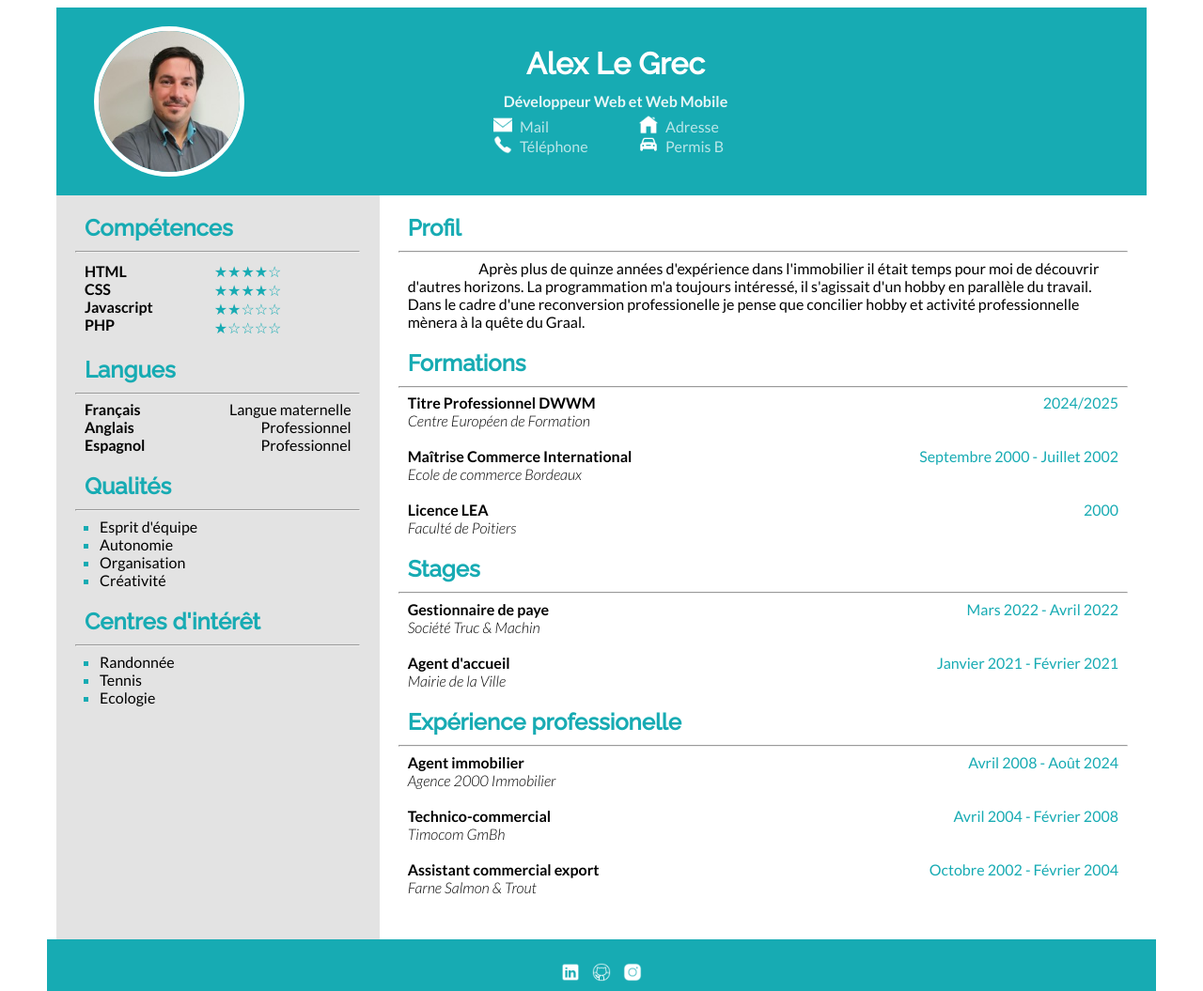
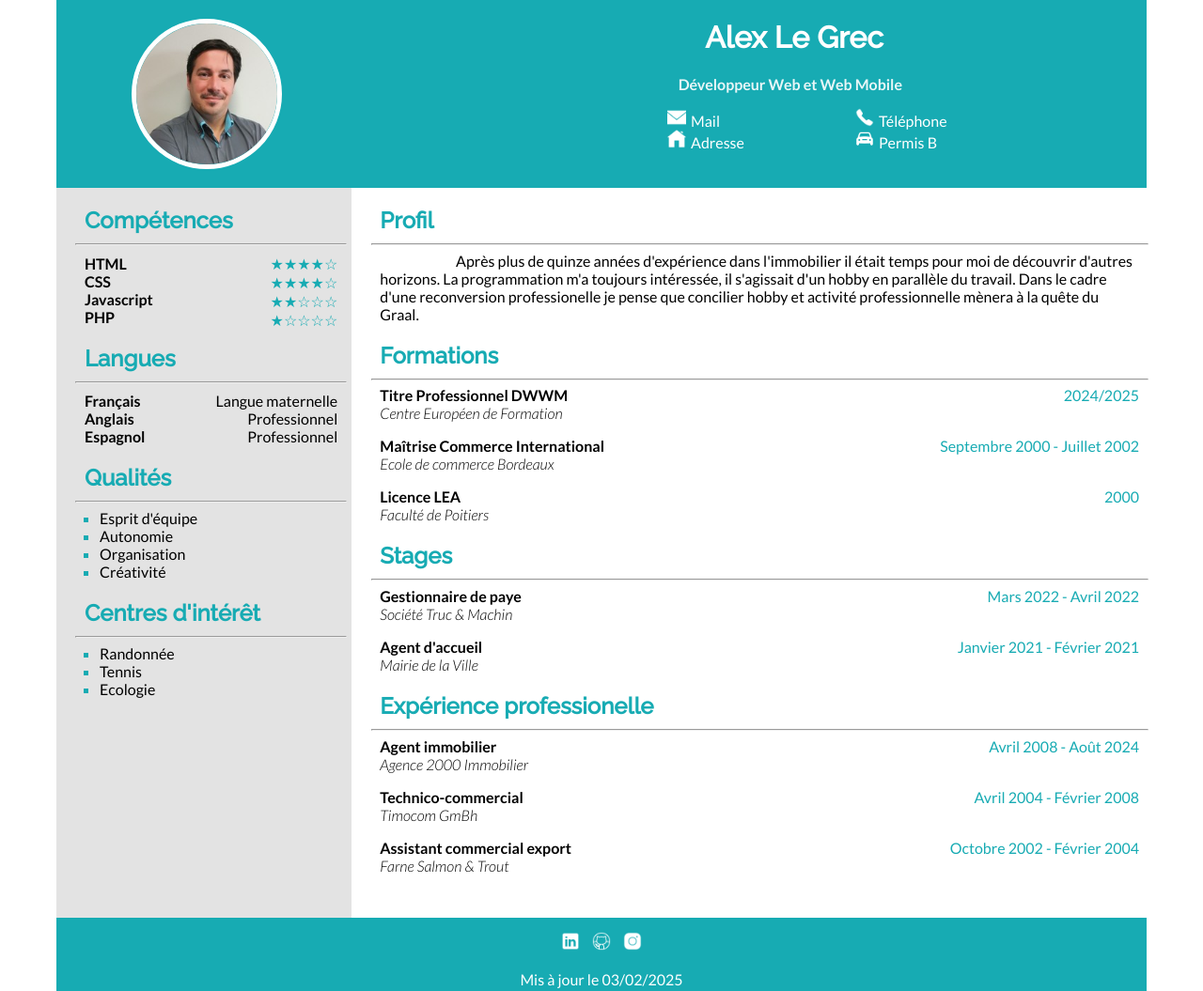
Before and after one commit to NewGit700/CV-en-ligne, a plain HTML site: page index.html in a window 1280 px wide. Shown: the top 1055 px of the page at 94% size. Drawn offline with Linux system fonts and the light colour scheme; files whose address does not match are found by name.

Commit message:
VersionFinale

```diff
--- a/ASSETS/CSS/style.css
+++ b/ASSETS/CSS/style.css
@@ -6,7 +6,7 @@
       url("../fonts/Raleway-Medium.otf") format("opentype"),
       url("../fonts/Raleway-Medium.woff") format("woff");
   }
-
+/*  ----- FONTS -----  */
   h1, h2 {
     font-family: "Raleway", sans-serif;
   }
@@ -15,48 +15,71 @@
     font-family: "Lato", sans-serif;
   }
 
-#cvwrapper, footer {
+  /* -----  Parties  ----- */
+
+body {
     max-width: 1160px;
     margin: auto;
+}
+
+header, footer {
+    background-color: #17abb3;
+}
+
+header, footer  {
+    flex: 1 100%;
+}
+aside {
+    flex: 1 25%;
+}
+main    {
+    flex: 2 75%;
+}
+
+header {
+    color: white;
+    max-height: 200px;
+    width: 1160px;
+}
+
+#wrap {
+    display: flex;
     }
 
 aside {
   background-color: #e3e3e3;
   width: 300px;
   padding-left: 30px;
-  padding-right: 30px;
+  padding-right: 15px;
   height: auto;
 }
 
-section {
+main {
     background-color: white;
-    width: 800px;
+    width: 910px;
     padding-left: 30px;
-    padding-right: 30px;
+    padding-right: 8px;
     padding-bottom: 30px;
 }
 
-    #partiedroite {
-        display: flexbox;
+footer {
+    display: flex;
+    flex-direction: column;
+    justify-content: center;
+    align-items: center;
+    color: white;
 }
 
-header, footer {
-    background-color: #17abb3;
+/* -----  PHOTOS ET ICONES  ----- */
+.titres {
+    height: 200px;
+    display: flex;
 }
 
-header {
-    display: flexbox;
-    color: white;
-    max-height: 200px;
-    width: 1160px;
-}
-
-body {
-    display:flexbox;
-}
-
-#wrap {
+#partiesup {
+    height: 200px;
     display: flex;
+    flex-flow: column wrap;
 }
 
 #photo img {
@@ -67,50 +90,36 @@ body {
 }
 
 #photo {
-    padding-left: 40px;
+    padding-left: 80px;
     padding-top: 20px;
-}
-
-.titres {
-    display: flex;
-    align-items: stretch;
+    height: 200px;
 }
 
   #infosperso {
-    display: flex;
-    flex-direction: column;
-    align-items: center;
-    max-width: 800px;
-    padding-left: 220px;
-    padding-bottom: 10px;
+    height: 200px;
+    width: 500px
   }
 
-.infos {
-    display: inline-flex;
+  #infosperso div img {
+    width: 20px;
+    height: 20px;
   }
 
-.infos li {
-    width: 150px;
+  #infosperso div a {
+    text-decoration: none;
+    color: white;
+    padding-left: 5px;
   }
 
-.infos li a {
-    opacity: 0.7;
-    line-height: 4px;
+  .box {
+    display: flex;
+    flex-wrap: wrap;
+    flex-direction: row;
+    width:400px;
+    padding-left: 200px;
   }
-
-.infos li img {
-    padding-right: 3px;
-    opacity: 1;
-    vertical-align:-2px;
-}
-
-footer {
-    display: flex;
-    flex-direction: column;
-    justify-content: center;
-    align-items: center;
-    color: white;
-    padding: 10px;
+  .box>* {
+    flex: 1 1 200px;
   }
 
  #icones2 img {
@@ -127,42 +136,25 @@ footer {
    padding-top: -20px;
 }
 
-li img {
-    width: 20px;
-    height: 20px;
-}
-
 #dev {
-    margin: -10px;
+    display: flex;
+    flex-direction: row;
+    justify-content: end;
+    width: auto;
     font-weight: bold;
     opacity: 0.9;
-}
-
-ul .infos {
-    list-style-type: none;
-}
-
-ul .infos li a {
-    text-decoration: none;
-    color: white;
-    padding-left: 5px;
-}
-
-ul .infos li {
-    padding-left: 5px;
+    padding-right: 50px;
 }
 
 h1 {
-    padding-top: 20px;
+    display: flex;
+    justify-content: end;
+    width: auto;
+    padding-right: 70px;
 }
 
 h2 {
     color: #17abb3;
-}
-
-.pgd {
-    display: flex;
-  align-items: stretch;
 }
 
  .square {
@@ -171,8 +163,8 @@ h2 {
     padding-left: 16px;
 }
 
-.color {
-    color: black;
+.color span {
+    color:black;
 }
 
 .just {
@@ -180,7 +172,7 @@ h2 {
     text-justify: auto;
 }
 
-div .fill:hover {
+.fill .dim:hover {
     background-color: #e3e3e3;
     border-left: 3px solid #17abb3;
     padding-left: 5px;
@@ -215,11 +207,16 @@ hr {
 }
 
 #decalage2 {
-    display: inline-block;
+    display: flexbox;
+    flex-direction: row;
 }
 
 .langage {
-    padding-right: 65px;
+    padding-right: 80px;
+}
+
+.stars {
+    padding-left: 28px;
 }
 
 .lang {
--- a/index.html
+++ b/index.html
@@ -8,89 +8,45 @@
 <link rel="preconnect" href="https://fonts.googleapis.com">
 <link rel="preconnect" href="https://fonts.gstatic.com" crossorigin>
 <link href="https://fonts.googleapis.com/css2?family=Lato:ital,wght@0,400;0,700;1,300&display=swap" rel="stylesheet">
-    <meta description="CV signifie « curriculum vitæ » soit « déroulement de la vie » en latin. C’est un document dans lequel on explique son parcours scolaire et professionnel. On l’écrit généralement pour répondre à une offre d’emploi. Il doit faire état des compétences en rapport avec le poste visé. ">
+    <meta name="description" content="CV signifie « curriculum vitæ » soit « déroulement de la vie » en latin. C'est un document dans lequel on explique son parcours scolaire et professionnel. On l'écrit généralement pour répondre à une offre d'emploi. Il doit faire état des compétences en rapport avec le poste visé. ">
     <title>Mon CV en HTML/CSS</title>
 </head>
 <body>
-<div id="cvwrapper">
     <header>
           <div id="partiesup">
+                    <div id="photo">
+                      <img src="./ASSETS/pictures/alex.jpg" alt=""></div>
                       <div class="titres">
-                    <div id="photo">
-                      <img src="./ASSETS/pictures/alex.jpg">
-                    </div>
                       <div id="infosperso">
                   <h1>Alex Le Grec</h1>
                   <p id="dev">Développeur Web et Web Mobile</p>
-                  <ul>
-                  <div class="infos">
-                    <span>
-                    <li class="one"><img src="./ASSETS/pictures/icons/mail.png"><a href="mailto:alex@legrec.com">Mail</a></li>
-                    <li class="two"><img src="./ASSETS/pictures/icons/telephone.png"><a href="tel:0607080910">Téléphone</a></li><br>
-                  </span>
-                    <span>
-                    <li class="three"><img src="ASSETS/pictures/icons/maison.png"><a href="https://maps.app.goo.gl/azPB1JSshsq1aao38" target="_blank">Adresse</a></li>
-                    <li class="four"><img src="ASSETS/pictures/icons/voiture.png"><a href="#">Permis B</a></li>
-                  </span>
-                    </ul>
+                   <div class="box">
+                     <div><img src="./ASSETS/pictures/icons/mail.png" alt="" class="one"><a href="mailto:alex@legrec.com">Mail</a></div>
+                     <div><img src="./ASSETS/pictures/icons/telephone.png" alt="" class="two"><a href="tel:0607080910">Téléphone</a></div>
+                     <div><img src="ASSETS/pictures/icons/maison.png" alt="" class="three"><a href="https://maps.app.goo.gl/azPB1JSshsq1aao38" target="_blank">Adresse</a></div>
+                     <div><img src="ASSETS/pictures/icons/voiture.png" alt="" class="four"><a href="#">Permis B</a></div>
                   </div>
                 </div>
           </div>
     </header>
         <div id="wrap">
-        <body>
         <aside>
              <div id="partie_gauche">
-            <article>
               <h2>Compétences</h2>
               <hr><br>
               <span id="decalage2">
-                <span class="langage"><strong>HTML</strong></span><span class="stars">&#9733&#9733&#9733&#9733&#9734</span>
+                <span class="langage"><strong class="HCJP">HTML</strong></span><span class="stars">&#9733;&#9733;&#9733;&#9733;&#9734;</span>
                 <br>
-                 <span class="langage"><strong>CSS</strong></span><span class="stars">&#9733&#9733&#9733&#9733&#9734</span>
+                 <span class="langage"><strong class="HCJP">CSS</strong></span><span class="stars">&#9733;&#9733;&#9733;&#9733;&#9734;</span>
                  <br>
-                 <span class="langage"><strong>Javascript</strong></span><span class="stars">&#9733&#9733&#9734&#9734&#9734</span>
+                 <span class="langage"><strong class="HCJP">Javascript</strong></span><span class="stars">&#9733;&#9733;&#9734;&#9734;&#9734;</span>
                  <br>
-                 <span class="langage"><strong>PHP</strong></span><span class="stars">&#9733&#9734&#9734&#9734&#9734</span>
+                 <span class="langage"><strong class="HCJP">PHP</strong></span><span class="stars">&#9733;&#9734;&#9734;&#9734;&#9734;</span>
                 </span>
                 <br>
-            <!--<div class="skill">
-              <span>HTML</span><span class="stars">
-                <span>&#9733</span>
-                <span>&#9733</span>
-                <span>&#9733</span>
-                <span>&#9733</span>
-                <span>&#9734</span>
-                    </span><br>
-                    <span>CSS</span><span class="stars">
-                  <span>&#9733</span>
-                  <span>&#9733</span>
-                  <span>&#9733</span>
-                  <span>&#9733</span>
-                  <span>&#9734</span>
-                </span><br>
-                  <span>Javascript</span>
-                  <span class="stars">
-                  <span>&#9733</span>
-                  <span>&#9733</span>
-                  <span>&#9734</span>
-                  <span>&#9734</span>
-                  <span>&#9734</span>
-                  </span><br>
-                <span>PHP</span>
-                <span class="stars">
-                  <span>&#9733</span>
-                  <span>&#9734</span>
-                  <span>&#9734</span>
-                  <span>&#9734</span>
-                  <span>&#9734</span>
-                </span>
-              </div>-->
-              </article>
-            <article>
                 <h2>Langues</h2>
                 <hr>
-                 <p>
+                <br>
                   <span id="decalage">
                   <span class="lang">Français</span>
                   <span class="level">Langue maternelle</span>
@@ -102,147 +58,125 @@
                    <span class="level">Professionnel</span>
                   </span>
                   <br>
-                </p>
-              </article>
-              <article>
                <h2>Qualités</h2>
                <hr>
                <div class="align">
                 <ul class="square">
-                  <li><span class="color">Esprit d'équipe</span></li>
-                  <li><span class="color">Autonomie</span></li>
-                  <li><span class="color">Organisation</span></li>
-                  <li><span class="color">Créativité</span></li>
+                  <li class="color"><span>Esprit d'équipe</span></li>
+                  <li class="color"><span>Autonomie</span></li>
+                  <li class="color"><span>Organisation</span></li>
+                  <li class="color"><span>Créativité</span></li>
+                  </ul>
                 </div>
-                </article>
-                <article>
                <h2>Centres d'intérêt</h2>
                <hr>
               <div class="align">
                 <ul class="square">
-                 <li><span class="color">Randonnée</span></li>
-                 <li><span class="color">Tennis</span></li>
-                 <li><span class="color">Ecologie</span></li>
+                 <li class="color"><span>Randonnée</span></li>
+                 <li class="color"><span>Tennis</span></li>
+                 <li class="color"><span>Ecologie</span></li>
+                 </ul>
               </div>
-                </article>
           </div>
         </aside>
-        <section>
-          <div id="partiedroite">
-               <article>
+      <main>
               <h2>Profil</h2>
                  <hr>
                   <p class="just">
               Après plus de quinze années d'expérience dans l'immobilier il était temps pour moi de découvrir
-              d'autres horizons. La programmation m'a toujours intéressé, il s'agissait d'un hobby en parallèle
+              d'autres horizons. La programmation m'a toujours intéressée, il s'agissait d'un hobby en parallèle
               du travail. Dans le cadre d'une reconversion professionelle je pense que concilier hobby
               et activité professionnelle mènera à la quête du Graal.
                  </p>
-             </article>
-           <article>
             <h2>Formations</h2>
             <hr>
+            <div class="fill">
              <ul class="dim">
-              <div class="fill">
-                <li class="form">
+                <li class="form"><!-- Prochaine fois utiliser <dl> -->
                 <span class="desc"><strong>Titre Professionnel DWWM</strong></span>
                 <span class="period">2024/2025</span>
                 <br>
                 <li class="where"><em>Centre Européen de Formation</em></li>
-              </li>
+              </ul>
             </div>
-              <br>
             <div class="fill">
+             <ul class="dim">
               <li class="form">
                 <span class="desc"><strong>Maîtrise Commerce International</strong></span>
                 <span class="period">Septembre 2000 - Juillet 2002</span>
                 <br>
                 <li class="where"><em>Ecole de commerce Bordeaux</em></li>
-              </li>
+              </ul>
             </div>
-              <br>
             <div class="fill">
+              <ul class="dim">
               <li class="form">
                 <span class="desc"><strong>Licence LEA</strong></span>
                 <span class="period">2000</span>
                 <br>
                 <li class="where"><em>Faculté de Poitiers</em></li>
-              </li>
             </ul>
           </div>
-                    </article>
-                    <article>
             <h2>Stages</h2>
             <hr>
+            <div class="fill">
             <ul class="dim">
-            <div class="fill">
             <li class="form">
               <span class="desc"><strong>Gestionnaire de paye</strong></span>
               <span class="period">Mars 2022 - Avril 2022</span>
               <br>
               <li class="where"><em>Société Truc & Machin</em></li>
-            </li>
+            </ul>
           </div>
-            <br>
           <div class="fill">
+            <ul class="dim">
             <li class="form">
               <span class="desc"><strong>Agent d'accueil</strong></span>
               <span class="period">Janvier 2021 - Février 2021</span>
               <br>
               <li class="where"><em>Mairie de la Ville</em></li>
-            </li>
+           </ul>
          </div>
-          </ul>
-  </article>
-  <article>
           <h2>Expérience professionelle</h2>
           <hr>
+         <div class="fill">
           <ul class="dim">
-        <div class="fill">
            <li class="form">
             <span class="desc"><strong>Agent immobilier</strong></span>
             <span class="period">Avril 2008 - Août 2024</span>
            <br>
            <li class="where"><em>Agence 2000 Immobilier</em></li>
-        </li>
+         </ul>
          </div>
-        <br>
         <div class="fill">
+          <ul class="dim">
            <li class="form">
             <span class="desc"><strong>Technico-commercial</strong></span>
             <span class="period">Avril 2004 - Février 2008</span>
            <br>
            <li class="where"><em>Timocom GmBh</em></li>
-        </li>
+          </ul>
         </div>
-        <br>
           <div class="fill">
+            <ul class="dim">
             <li class="form">
                <span class="desc"><strong>Assistant commercial export</strong></span>
                <span class="period">Octobre 2002 - Février 2004</span>
                <br>
                <li class="where"><em>Farne Salmon & Trout</em></li>
-        </li>
               </ul>
           </div>
-    </article>
-  </section>
-</div>
-</body>
+     </main>
     </div>
       <footer>
            <div id="icones2">
-            <a href="https://fr.linkedin.com/in/alexandre-sideratos-9309a148" target="_blank"><img src="ASSETS/pictures/icons/linkedin.png"></a>
-            <a href="https://github.com/NewGit700" target="_blank"><img src="ASSETS/pictures/icons/github.png"></a>
-            <a href="https://www.instagram.com/jeanlassalleoff/?hl=fr" target="_blank"><img src="./ASSETS/pictures/icons/insta.png"></a>
+            <a href="https://fr.linkedin.com/in/alexandre-sideratos-9309a148" target="_blank"><img src="ASSETS/pictures/icons/linkedin.png" alt=""></a>
+            <a href="https://github.com/NewGit700" target="_blank"><img src="ASSETS/pictures/icons/github.png" alt=""></a>
+            <a href="https://www.instagram.com/jeanlassalleoff/?hl=fr" target="_blank"><img src="./ASSETS/pictures/icons/insta.png" alt=""></a>
            </div>
           <p id="date">
-          Mis à jour le <time datetime="2025-02-01">JJ/MM/AAAA</time>
+          Mis à jour le <time datetime="2025-02-03">03/02/2025</time>
           </p>
       </footer>
-   </div>
-   </div>
-  </div>
-</div>
  </body>
 </html>
```
Lines whose indentation alone changed are shown as unchanged.
